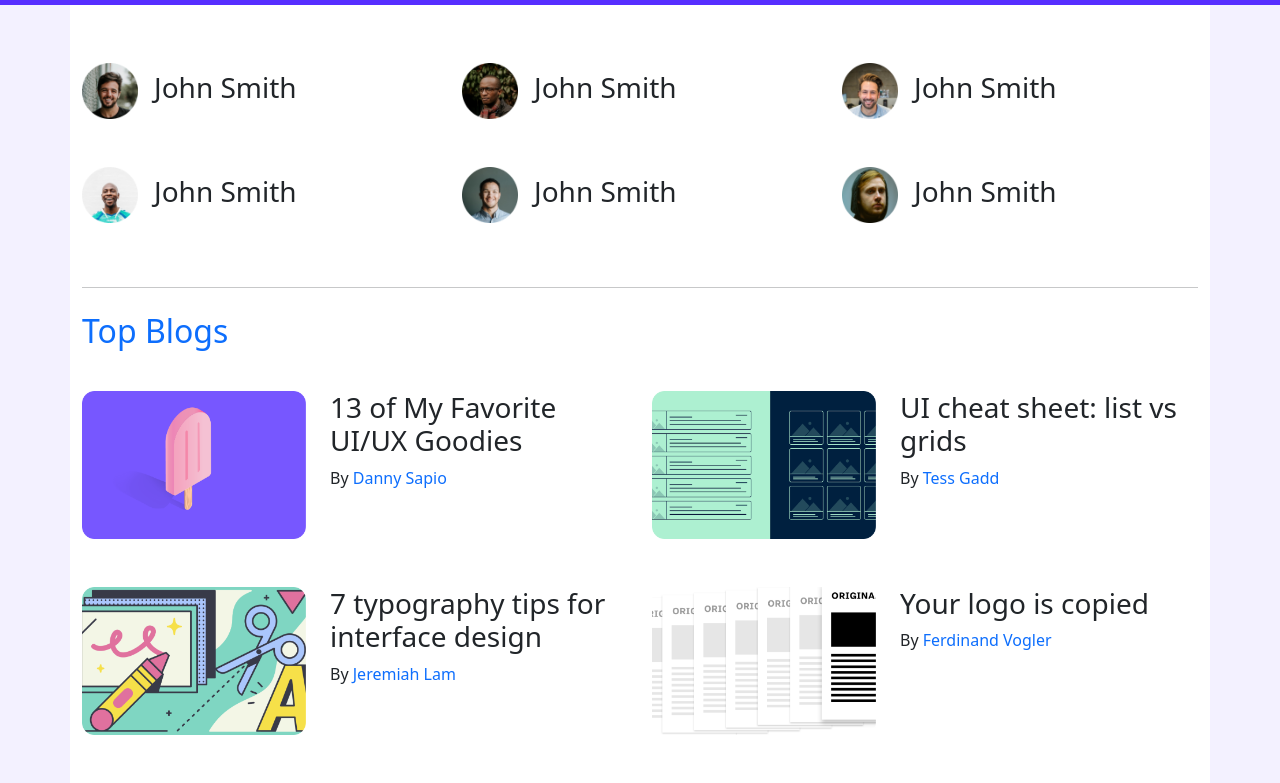
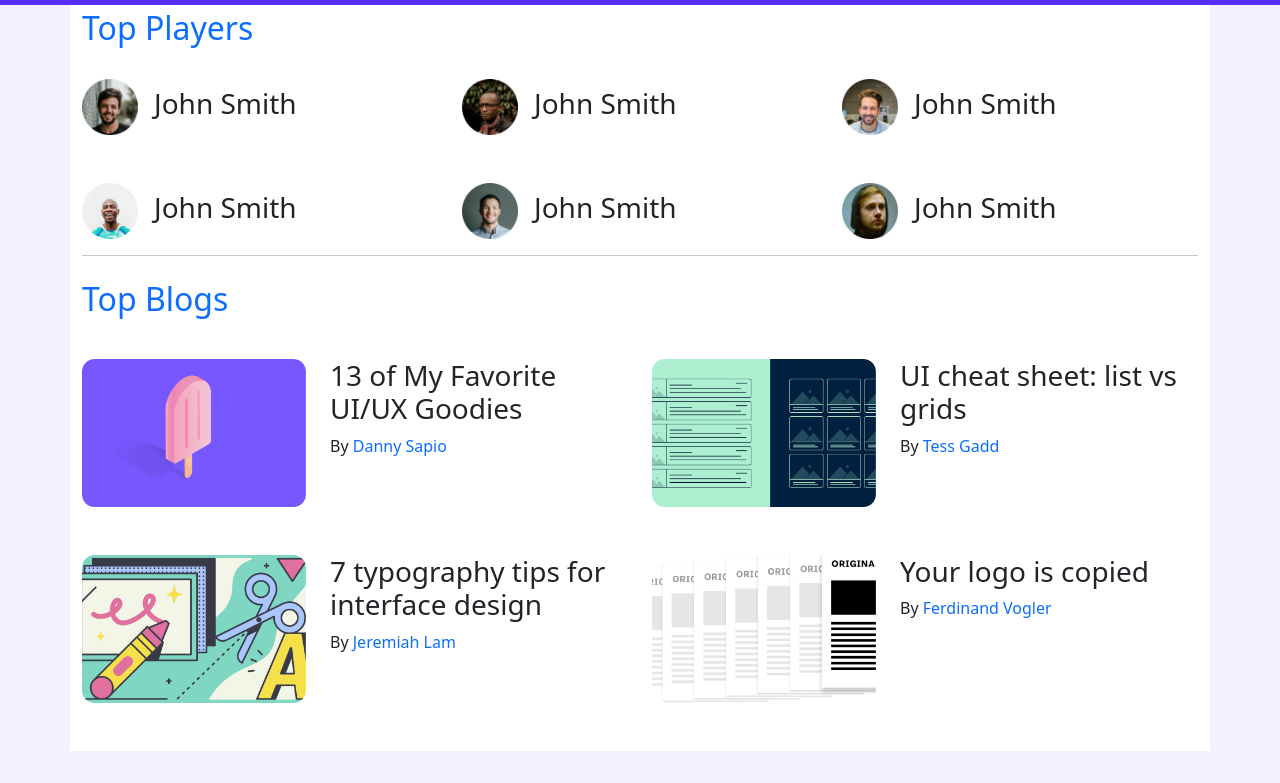
Before and after one commit to Tuhinbd71/responsible-bootstrap, a plain HTML site: page bootstrap-leader.html in a window 1280 px wide. Shown: the part 79-862 px from the top of the page. After the commit the page ends 830 px from the top, so only its background shows below. Drawn offline with Linux system fonts and the light colour scheme.

Commit message:
code  commit

```diff
--- a/bootstrap-leader.html
+++ b/bootstrap-leader.html
@@ -13,7 +13,7 @@
     <!-----------------------
         header for body start
         --------------------->
-    <header>
+    <header class="mb-4">
         <nav class="navbar navbar-expand-lg navbar-dark fixed-top" style="background-color: #562EFF;">
             <div class="container">
                 <a class="navbar-brand d-flex align-items-center" href="#"> <img src="images/images/icons/logo.png"
@@ -52,10 +52,10 @@
 
     <!-- main section for body start -->
     <main>
-        <section class="container bg-white">
+        <section class="container bg-white pt-5">
             <div>
-                <h2 class="text-primary mt-3 pt-3">Top Players</h2>
-                <div class="row mt-4 gy-5 pb-5">
+                <h2 class="text-primary my-3 pb-3">Top Players</h2>
+                <div class="row gy-5">
                     <div class="col-lg-4 col-md-4 col-sm-6 col-12 d-flex align-items-center">
                         <img width="56px" src="images/images/players/player-1.png" alt="">
                         <h3 class="ms-3 ">John Smith</h3>
```
